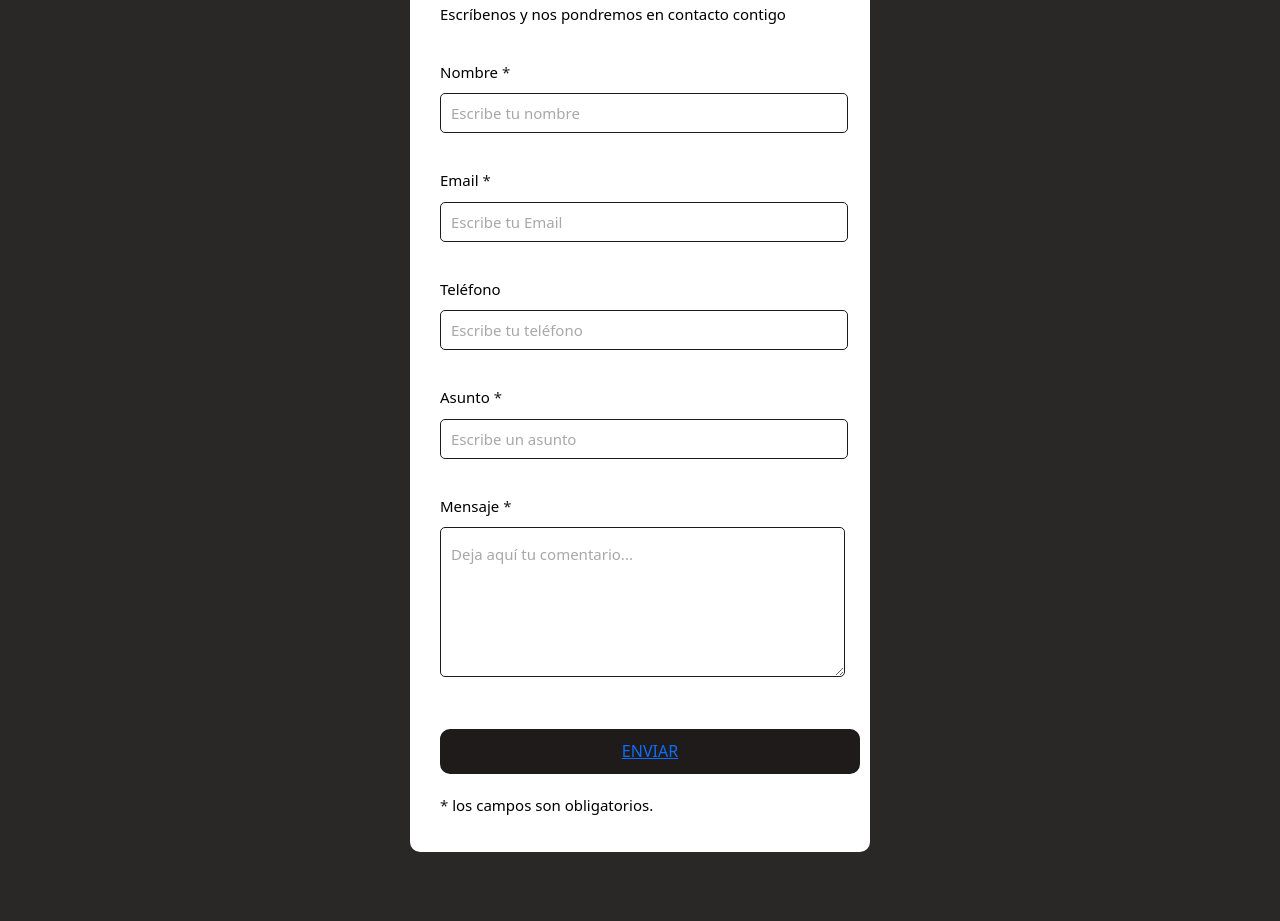
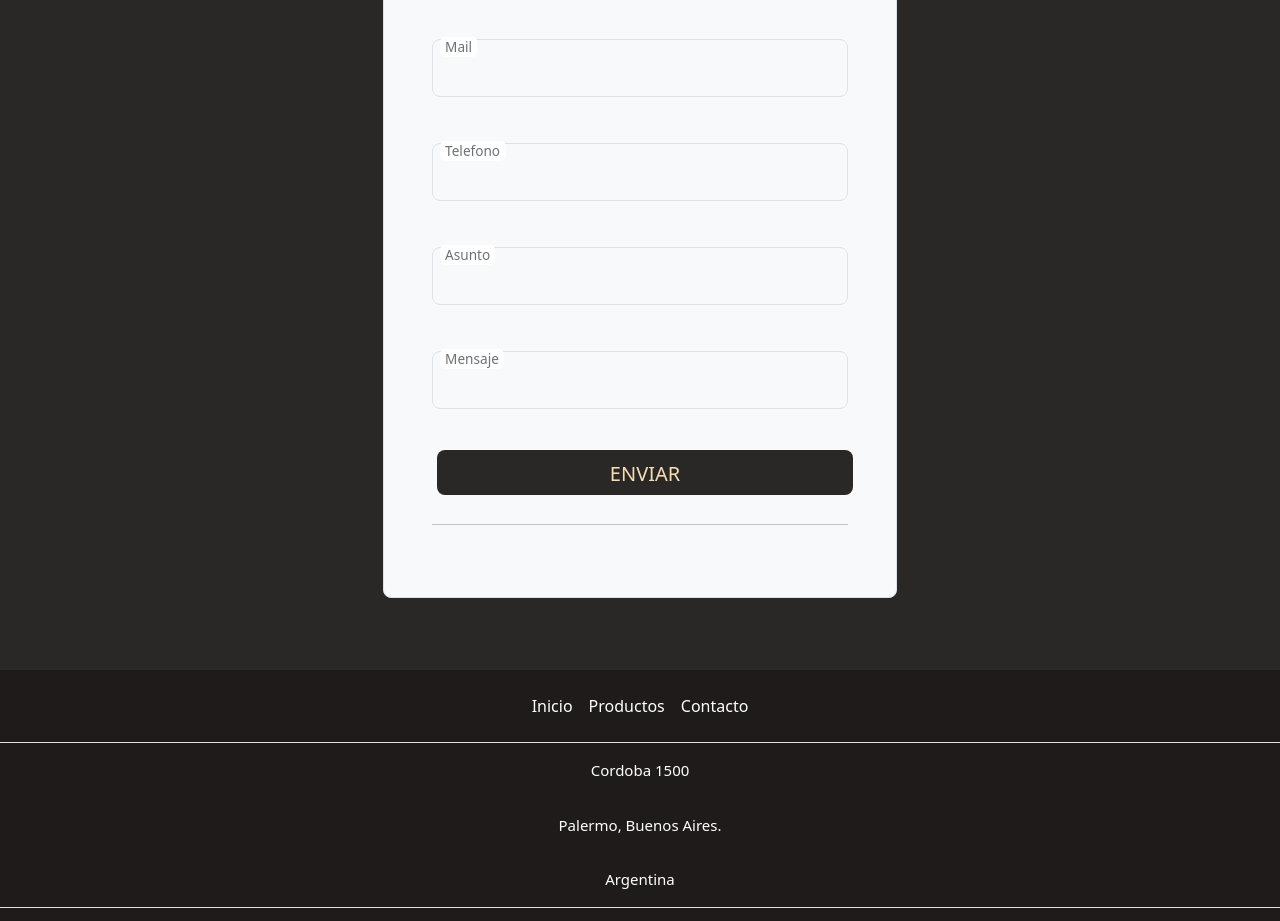
Before and after one commit to jerobagni/horus-mates, a website: page html/contacto.html in a window 1280 px wide. Shown: the part 281-1202 px from the top of the page. Drawn offline with nearby package versions, Linux system fonts and the light colour scheme.

Commit message:
Proyecto Final

```diff
--- a/html/contacto.html
+++ b/html/contacto.html
@@ -16,6 +16,10 @@
     <meta
       name="description"
       content="Consultanos todas tus dudas a traves de Whatsapp o al mail."
+    />
+    <meta
+      name="keywords"
+      content="Formulario, Contacto, Nombre, Mail, Mensaje"
     />
   </head>
   <body>
@@ -77,88 +81,57 @@
       </div>
     </header>
     <!-- FORMULARIO DE CONTACTO -->
-    <div class="contact_form">
-      <div class="formulario">
-        <h1>Formulario de contacto</h1>
-        <h3 class="">Escríbenos y nos pondremos en contacto contigo</h3>
-
-        <form action="submeter-formulario.php" method="post">
-          <p>
-            <label for="nombre" class="colocar_nombre"
-              >Nombre
-              <span class="obligatorio">*</span>
-            </label>
+    <div class="px-4 py-5 mt-2">
+      <div class="col-md-10 mx-auto col-lg-5">
+        <form class="p-4 p-md-5 border rounded-3 bg-body-tertiary">
+          <div class="form-floating mb-3">
             <input
               type="text"
-              name="introducir_nombre"
-              id="nombre"
-              required="obligatorio"
-              placeholder="Escribe tu nombre"
+              class="form-control w-100 btn btn-lg border"
+              id="floatingInput"
             />
-          </p>
-
-          <p>
-            <label for="email" class="colocar_email"
-              >Email
-              <span class="obligatorio">*</span>
-            </label>
+            <label for="floatingInput">Nombre y Apellido</label>
+          </div>
+          <div class="form-floating mb-3">
             <input
-              type="email"
-              name="introducir_email"
-              id="email"
-              required="obligatorio"
-              placeholder="Escribe tu Email"
+              type="password"
+              class="form-control w-100 btn btn-lg border"
+              id="floatingPassword"
             />
-          </p>
-
-          <p>
-            <label for="telefone" class="colocar_telefono">Teléfono </label>
-            <input
-              type="tel"
-              name="introducir_telefono"
-              id="telefono"
-              placeholder="Escribe tu teléfono"
-            />
-          </p>
-          <p>
-            <label for="asunto" class="colocar_asunto"
-              >Asunto
-              <span class="obligatorio">*</span>
-            </label>
+            <label for="floatingInput">Mail</label>
+          </div>
+          <div class="form-floating mb-3">
             <input
               type="text"
-              name="introducir_asunto"
-              id="assunto"
-              required="obligatorio"
-              placeholder="Escribe un asunto"
+              class="form-control w-100 btn btn-lg border"
+              id="floatingInput"
             />
-          </p>
+            <label for="floatingInput">Telefono</label>
+          </div>
+          <div class="form-floating mb-3">
+            <input
+              type="text"
+              class="form-control w-100 btn btn-lg border"
+              id="floatingInput"
+            />
+            <label for="floatingInput">Asunto</label>
+          </div>
+          <div class="form-floating mb-3">
+            <input
+              type="text"
+              class="form-control w-100 btn btn-lg border"
+              id="floatingInput"
+            />
+            <label for="floatingInput">Mensaje</label>
+          </div>
 
-          <p>
-            <label for="mensaje" class="colocar_mensaje"
-              >Mensaje
-              <span class="obligatorio">*</span>
-            </label>
-            <textarea
-              name="introducir_mensaje"
-              class="texto_mensaje"
-              id="mensaje"
-              required="obligatorio"
-              placeholder="Deja aquí tu comentario..."
-            ></textarea>
-          </p>
-
-          <button type="submit" name="enviar_formulario" id="enviar">
-            <a href="../html/error404.html">Enviar</a>
+          <button class="w-100 btn btn-lg colorBtn" type="submit">
+            Enviar
           </button>
-
-          <p class="aviso">
-            <span class="obligatorio"> * </span>los campos son obligatorios.
-          </p>
+          <hr class="my-4" />
         </form>
       </div>
     </div>
-
     <!-- FOOTER -->
     <footer class="py-3 my-4">
       <ul class="nav justify-content-center border-bottom pb-3 mb-3">
```
Also changed, not shown: img/Matedrink.extrakt.jpg (renamed from img/Mate drink extrakt.jpg), img/bala-tap.png (renamed from img/bala tap.png), img/bombillamu.jpg (renamed from img/bombilla mu.jpg), img/fondo-mate-2.webp (renamed from img/fondo mate 2.webp), img/fondo-mate1.jpg (renamed from img/fondo mate1.jpg), img/mate.calabaza.pvc.jpeg (renamed from img/mate calabaza pvc.jpeg), img/matecalabza-lustrado.png (renamed from img/mate calabza lustrado.png), img/mateurbano-bravo.png (renamed from img/mate urbano bravo.png), img/palo-santo.png (renamed from img/palo santo.png).
